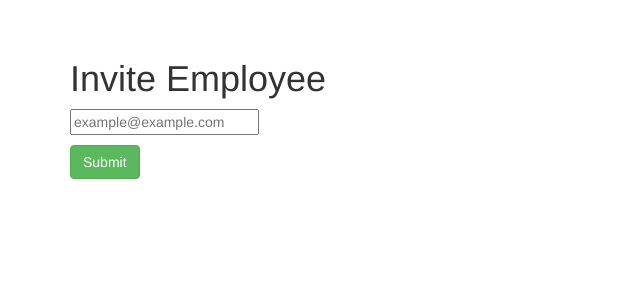
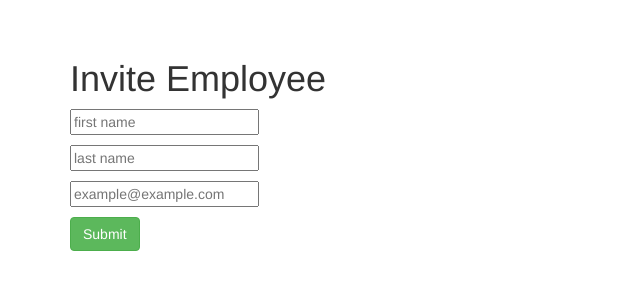
Before and after one commit to CameronOC/SKEDD, a Python web app: template source/templates/main/invite.html in a window 1280 px wide. Shown: the part 51-351 px from the top of the page, without its empty margins (0-640 px from the left). Run offline with Jinja, Linux system fonts and the light colour scheme; the template is opened without the code that fills it, so the values that code supplies are empty, except form fields; form fields are guessed from the names that the template uses; some libraries are stand-ins or nearby versions; some web fonts are replaced.

Commit message:
added first and last names to user invitation form

```diff
--- a/source/templates/main/invite.html
+++ b/source/templates/main/invite.html
@@ -6,6 +6,27 @@
 
 <form action="" method="post" name="invite">
   {{ form.csrf_token }}
+  <p>
+    {{ form.first_name(placeholder="first name") }}
+    <span class="error">
+      {% if form.first_name.errors %}
+        {% for error in form.first_name.errors %}
+          {{ error }}
+        {% endfor %}
+      {% endif %}
+    </span>
+  </p>
+  <p>
+    {{ form.last_name(placeholder="last name") }}
+    <span class="error">
+      {% if form.last_name.errors %}
+        {% for error in form.last_name.errors %}
+          {{ error }}
+        {% endfor %}
+      {% endif %}
+    </span>
+  </p>
+  <p>
   <p>
     {{ form.email(placeholder="example@example.com") }}
     <span class="error">
--- a/source/views.py
+++ b/source/views.py
@@ -102,14 +102,15 @@ def organization(key):
 #        return redirect('/organization/' + str(org.id))
 #
 
+
 @main_blueprint.route('/invite', methods=['GET', 'POST'])
 @login_required
 def invite():
     form = InviteForm(request.form)
     if form.validate_on_submit():
         user = User(
-            first_name="temp",
-            last_name="temp",
+            first_name=form.first_name.data,
+            last_name=form.last_name.data,
             email=form.email.data,
             password="temp",
             confirmed=True
```
Also changed, not shown: source/forms.py (+7 -1 lines).
